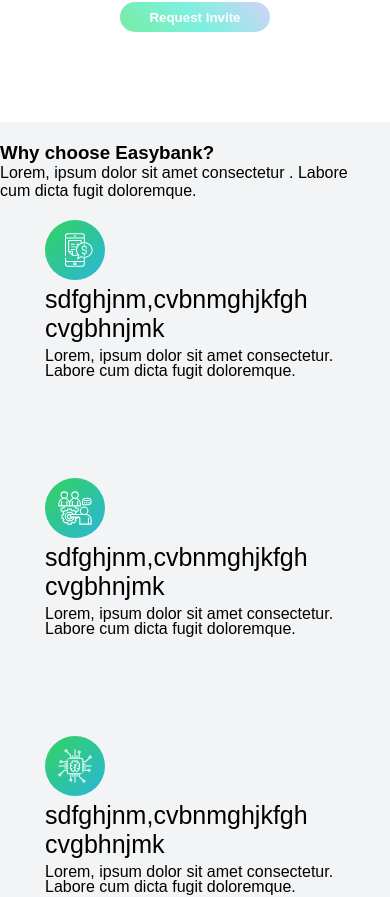
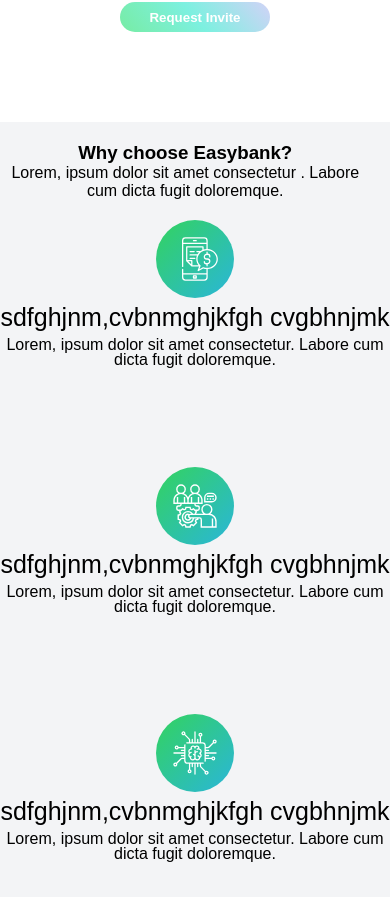
Before and after one commit to AbhijithKK/easybank-landing-page, a React (Vite) app: page / in a window 390 px wide. Shown: the part 772-1669 px from the top of the page. Built offline with nearby package versions, Linux system fonts and the light colour scheme.

Commit message:
section 2 and 3 responsive css correction done

```diff
--- a/src/Card/Card.css
+++ b/src/Card/Card.css
@@ -14,13 +14,31 @@
 padding-bottom: 5px;
 max-width: 300px;
 
-
 }
 .section2-card p{
-line-height: 15px;
-text-align: start;
-max-width: 300px;
+    line-height: 15px;
+    text-align: start;
+    max-width: 300px;
 }
+@media (max-width:700px) {
+    .card-image{
+        display: flex;
+        justify-content: center;
+        padding-bottom: 5px;
+        }
+        .section2-card h2{
+
+            text-align: center;
+            max-width: 100%;
+
+            }
+            .section2-card p{
+                line-height: 15px;
+                text-align: center;
+                max-width: 100%;
+            }
+}
+/* ============================= */
 .article-card img{
     width: 100%;
     height: 250px;
@@ -28,11 +46,9 @@
 }
 .article-card small{
     padding-top: 15px;
-    max-width: 300px;
 
 }
 .article-card p{
-    max-width: 300px;
 
     line-height: 20px;
 text-align: start;
@@ -41,12 +57,3 @@
     display: flex;
 
 }
-@media (max-width:600px) {
-    .article-card img{
-        width: 80%;
-        height: 200px;
-        border-radius: 5px;
-    }
-
-
-}
--- a/src/Section2/Section2.css
+++ b/src/Section2/Section2.css
@@ -27,3 +27,14 @@
     /* height: 200px; */
 
 }
+
+@media (max-width:700px) {
+    .headding{
+        display: grid;
+        align-items: center;
+        justify-content: center;
+        align-content: center;
+        text-align: center;
+        max-width: 95%;
+    }
+}
--- a/src/Section3/Section3.css
+++ b/src/Section3/Section3.css
@@ -5,6 +5,7 @@
     justify-content: space-around;
     overflow: hidden;
     margin-bottom: 50px;
+    align-items: center;
 
 }.section3-hedding{
     margin-top: 20px;
@@ -22,18 +23,20 @@
     flex-wrap: wrap;
     gap: 100px;
     justify-content: space-around;
-
+    align-content: center;
 }
 .article-card{
-    flex: 1 1 auto;
-max-width: 300px;
+    /* flex: 1 1 auto; */
+width: 300px;
 display: grid;
+align-items: center;
+justify-content: center;
 }
-@media (max-width:600px) {
+/* @media (max-width:600px) {
     .article-card{
 
     max-width: 200px;
     display: grid;
     }
 
-}
+} */
```
